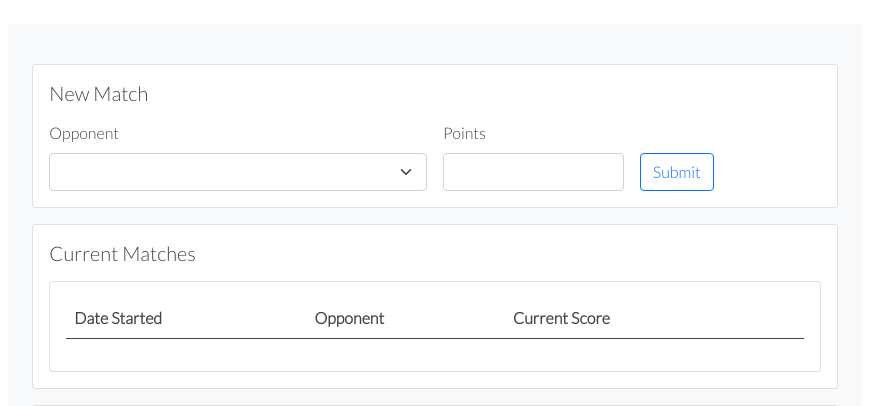
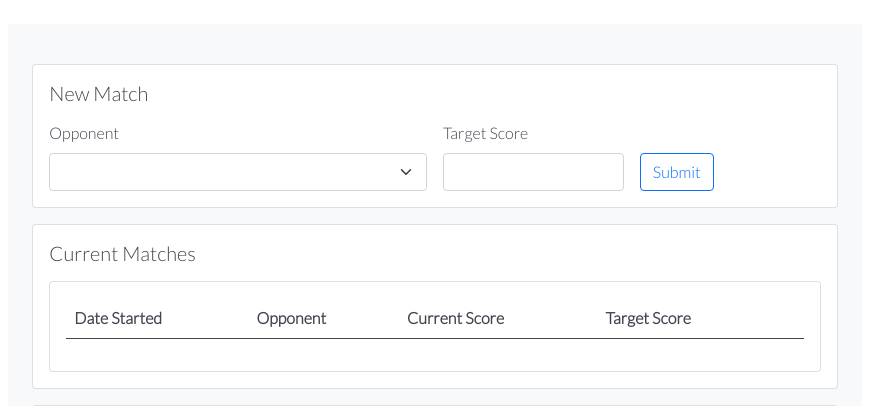
Before and after one commit to theletterjeff/gin-rummy-scoresheet, a Django app: a page that uses frontend/templates/frontend/match-list.html in a window 1280 px wide. Shown: the part 56-462 px from the top of the page, without its empty margins (205-1074 px from the left). Run offline with Django 4.2, Linux system fonts and the light colour scheme; the visitor is signed in with stand-in values (Sample User, id 1); data comes from the database, SQL or seed files in the repository; data that the repository does not hold is empty.

Commit message:
Rename new match form, change points to target score

```diff
--- a/frontend/templates/frontend/match-list.html
+++ b/frontend/templates/frontend/match-list.html
@@ -9,15 +9,14 @@
   <div class="card mt-3">
     <div class="card-body">
       <h5 class="card-title mb-3">New Match</h5>
-
-      <form class="row g-3" id="edit-game-form">
+      <form class="row g-3" id="new-match-form">
         <div class="col-md-6">
           <label class="form-label" for="opponent-dropdown">Opponent</label>
           <select class="form-select" id="opponent-dropdown" name="opponent-dropdown"></select>
         </div>
         <div class="col-md-3">
-          <label class="form-label" for="points-input">Points</label>
-          <input type="number" class="form-control" id="points-input" name="points-input">
+          <label class="form-label" for="target-score-input">Target Score</label>
+          <input type="number" class="form-control" id="target-score-input" name="target-score-input">
         </div>
         <div class="col-md-3 d-flex align-items-end">
           <button type="submit" id="new-match-submit" class="btn btn-small btn-outline-primary submit">Submit</button>
@@ -38,6 +37,7 @@
                 <th scope="col">Date Started</th>
                 <th scope="col">Opponent</th>
                 <th scope="col">Current Score</th>
+                <th scope="col">Target Score</th>
                 <th scope="col" id="view-current-match-header"></th>
               </tr>
             </thead>
```
